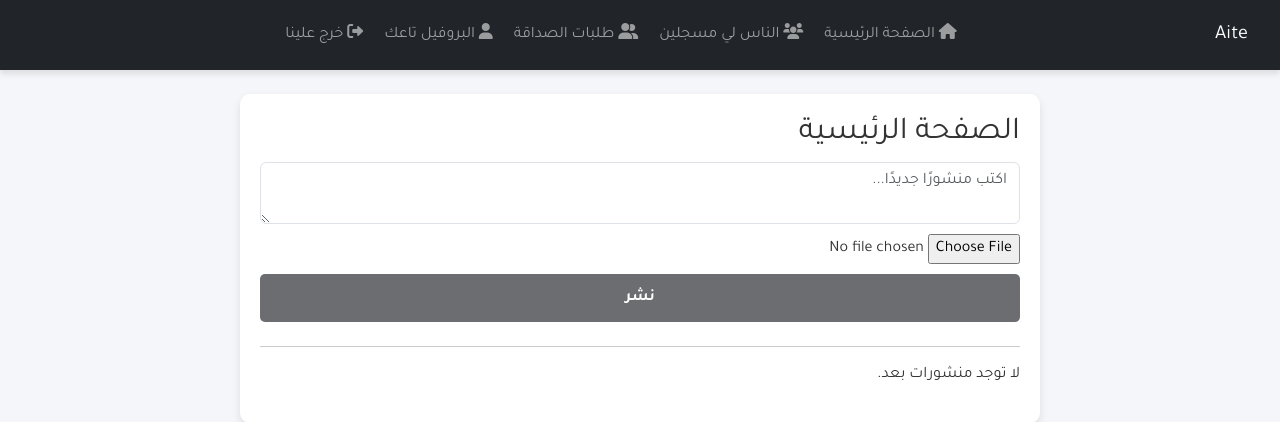
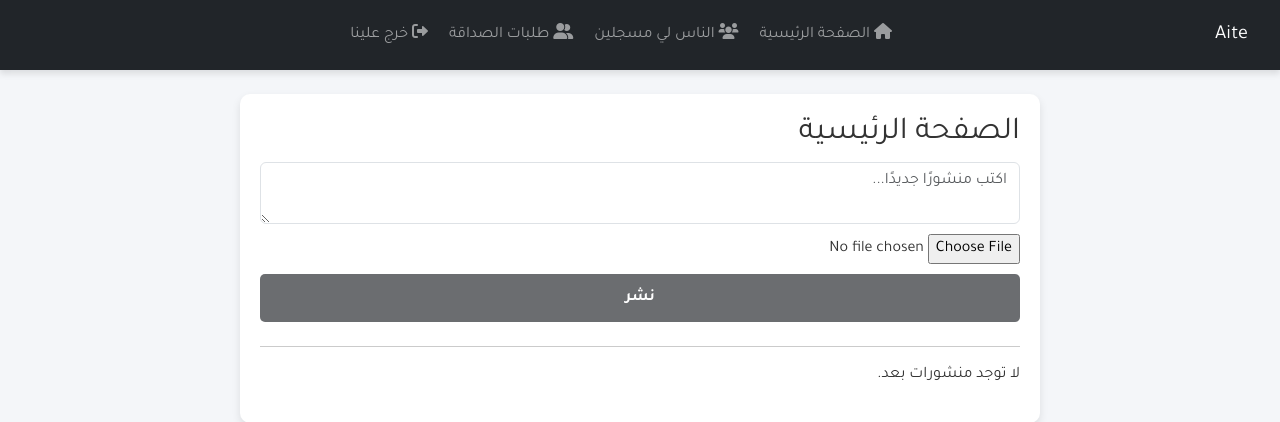
Before and after one commit to A78009866/aitesalem9, a Django app: page /index/ in a window 1280 px wide. Shown: the top 422 px of the page. Run offline with Django 5.2, Linux system fonts and the light colour scheme; the visitor is signed in with stand-in values (Sample User, id 1); data that the repository does not hold is empty.

Commit message:
إضافة التعديلات وتهيئة الفرع main

```diff
--- a/network/templates/network/layout.html
+++ b/network/templates/network/layout.html
@@ -38,11 +38,7 @@
                                 <i class="fas fa-user-friends"></i> طلبات الصداقة
                             </a>
                         </li>
-                        <li class="nav-item">
-                            <a class="nav-link" href="{% url 'profile' %}">
-                                <i class="fas fa-user"></i> البروفيل تاعك
-                            </a>
-                        </li>
+
                     {% endif %}
                 </ul>
                 <ul class="navbar-nav ms-auto mb-2 mb-lg-0">
```
